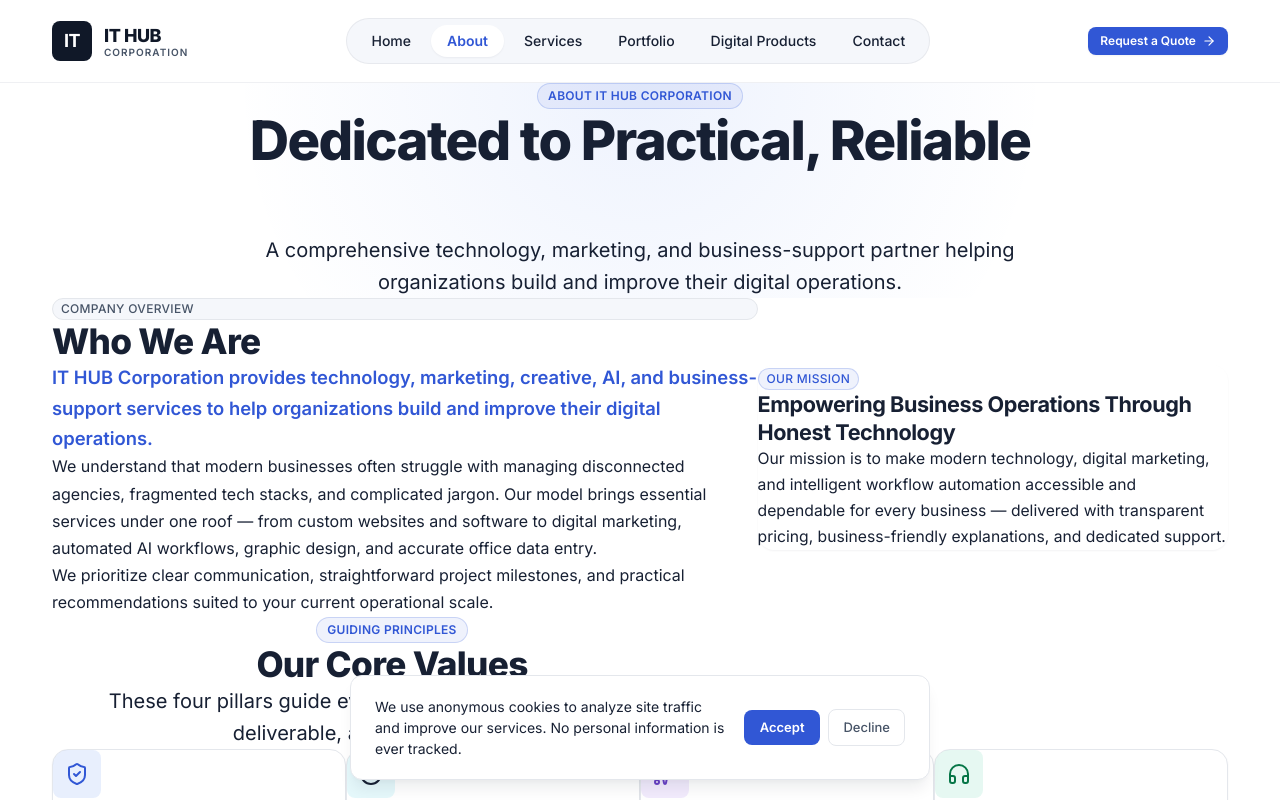
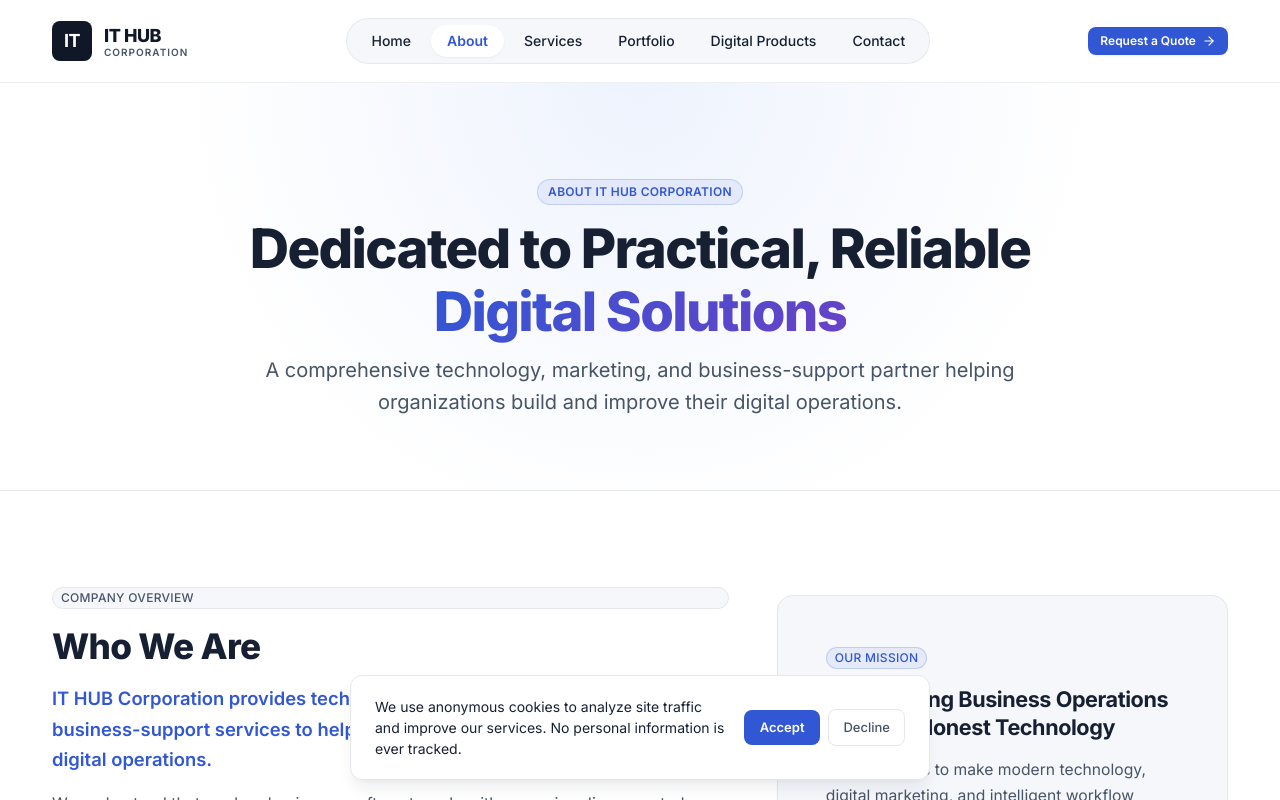
Before and after one commit to ithubcorporation0-beep/izba-marketing-b, a Next.js app: page /about in a window 1280 px wide. Shown: the top 800 px of the page. Built offline with nearby package versions, Linux system fonts and the light colour scheme; no server answers.

Commit message:
fix: hero container padding, alignment and spacing

```diff
--- a/src/components/sections/CTA.tsx
+++ b/src/components/sections/CTA.tsx
@@ -1,12 +1,13 @@
 import React from 'react';
 import { ArrowRight, ShieldCheck, Sparkles } from 'lucide-react';
 import { Button } from '@/components/ui/Button';
+import { Container } from '@/components/ui/Container';
 import styles from './CTA.module.css';
 
 export const CTASection: React.FC = () => {
   return (
     <section className={styles.section} aria-labelledby="cta-heading">
-      <div className="container">
+      <Container>
         <div className={styles.ctaBox}>
           <div className={styles.glow} aria-hidden="true" />
           <div className={styles.content}>
@@ -44,7 +45,7 @@ export const CTASection: React.FC = () => {
             </div>
           </div>
         </div>
-      </div>
+      </Container>
     </section>
   );
 };
--- a/src/components/sections/CategoriesSection.tsx
+++ b/src/components/sections/CategoriesSection.tsx
@@ -16,6 +16,7 @@ import {
 import { categories } from '@/content/categories';
 import { Badge } from '@/components/ui/Badge';
 import { Card } from '@/components/ui/Card';
+import { Container } from '@/components/ui/Container';
 import styles from './CategoriesSection.module.css';
 
 const iconMap: Record<string, React.ReactNode> = {
@@ -33,7 +34,7 @@ const iconMap: Record<string, React.ReactNode> = {
 export const CategoriesSection: React.FC = () => {
   return (
     <section className={styles.section} aria-labelledby="categories-heading">
-      <div className="container">
+      <Container>
         <div className={styles.header}>
           <Badge variant="blue" size="md">
             Core Service Disciplines
@@ -73,7 +74,7 @@ export const CategoriesSection: React.FC = () => {
             );
           })}
         </div>
-      </div>
+      </Container>
     </section>
   );
 };
--- a/src/components/sections/FAQ.tsx
+++ b/src/components/sections/FAQ.tsx
@@ -4,6 +4,7 @@ import React, { useState } from 'react';
 import { ChevronDown } from 'lucide-react';
 import { faqs } from '@/content/faqs';
 import { Badge } from '@/components/ui/Badge';
+import { Container } from '@/components/ui/Container';
 import styles from './FAQ.module.css';
 
 export const FAQSection: React.FC = () => {
@@ -15,7 +16,7 @@ export const FAQSection: React.FC = () => {
 
   return (
     <section className={styles.section} aria-labelledby="faq-heading">
-      <div className={`container ${styles.container}`}>
+      <Container size="narrow">
         <div className={styles.header}>
           <Badge variant="blue" size="md">
             Common Inquiries
@@ -84,7 +85,7 @@ export const FAQSection: React.FC = () => {
             );
           })}
         </div>
-      </div>
+      </Container>
     </section>
   );
 };
--- a/src/components/sections/FeaturedServicesSection.tsx
+++ b/src/components/sections/FeaturedServicesSection.tsx
@@ -4,6 +4,7 @@ import { ArrowRight, Star, Sparkles } from 'lucide-react';
 import { featuredServices } from '@/content/featured';
 import { Badge } from '@/components/ui/Badge';
 import { Card } from '@/components/ui/Card';
+import { Container } from '@/components/ui/Container';
 import styles from './FeaturedServicesSection.module.css';
 
 export const FeaturedServicesSection: React.FC = () => {
@@ -12,7 +13,7 @@ export const FeaturedServicesSection: React.FC = () => {
       className={styles.section}
       aria-labelledby="featured-services-heading"
     >
-      <div className="container">
+      <Container>
         <div className={styles.header}>
           <Badge variant="cyan" size="md">
             Highlighted Offerings
@@ -65,7 +66,7 @@ export const FeaturedServicesSection: React.FC = () => {
             );
           })}
         </div>
-      </div>
+      </Container>
     </section>
   );
 };
--- a/src/components/sections/Hero.module.css
+++ b/src/components/sections/Hero.module.css
@@ -23,79 +23,100 @@
   z-index: 1;
   display: grid;
   grid-template-columns: 1fr;
-  gap: var(--space-3xl);
+  gap: 2.5rem;
   align-items: center;
+  width: 100%;
 }
 
 @media (min-width: 1024px) {
   .heroContainer {
     grid-template-columns: 1.15fr 0.85fr;
+    gap: 3.5rem;
   }
 }
 
 .heroContent {
   display: flex;
   flex-direction: column;
-  gap: var(--space-lg);
+  align-items: flex-start;
+  gap: 1.5rem;
+  min-width: 0;
+  width: 100%;
 }
 
 .badgeWrapper {
-  margin-bottom: var(--space-2xs);
+  margin-bottom: 0.25rem;
 }
 
 .heroTitle {
-  font-size: clamp(2.2rem, 4.5vw, 3.6rem);
+  font-size: clamp(2.2rem, 4.2vw, 3.5rem);
   font-weight: 800;
   line-height: 1.15;
   letter-spacing: -0.03em;
-  color: var(--color-text-main);
+  color: var(--color-navy);
+  text-align: left;
+  text-indent: 0;
+  margin: 0;
+  padding: 0;
+  max-width: 640px;
+  text-wrap: balance;
 }
 
 .gradientText {
   background: var(--gradient-text-accent);
   -webkit-background-clip: text;
   -webkit-text-fill-color: transparent;
+  display: inline;
 }
 
 .heroSubtitle {
-  font-size: clamp(1.05rem, 1.8vw, 1.25rem);
+  font-size: clamp(1.05rem, 1.6vw, 1.2rem);
   line-height: 1.6;
-  color: var(--color-text-muted);
-  max-width: 620px;
+  color: var(--color-muted);
+  max-width: 560px;
+  text-align: left;
+  margin: 0;
 }
 
 .ctaGroup {
   display: flex;
+  flex-direction: row;
   flex-wrap: wrap;
-  gap: var(--space-md);
-  margin-top: var(--space-sm);
+  align-items: center;
+  gap: 14px;
+  margin-top: 0.5rem;
 }
 
 .trustSignals {
   display: flex;
+  flex-direction: row;
   flex-wrap: wrap;
-  gap: var(--space-md) var(--space-xl);
-  margin-top: var(--space-sm);
-  padding-top: var(--space-md);
-  border-top: 1px solid var(--color-border-subtle);
+  align-items: center;
+  gap: 12px 24px;
+  margin-top: 0.5rem;
+  padding-top: 1.25rem;
+  border-top: 1px solid var(--color-border);
+  width: 100%;
+  max-width: 640px;
 }
 
 .trustItem {
-  display: flex;
+  display: inline-flex;
   align-items: center;
-  gap: 0.5rem;
+  gap: 8px;
   font-size: 0.88rem;
-  color: var(--color-text-muted);
+  color: var(--color-text-main);
 }
 
 .trustIcon {
-  color: var(--color-accent-cyan);
+  color: var(--color-primary-blue);
   flex-shrink: 0;
 }
 
 .trustText {
   font-weight: 500;
   color: var(--color-text-main);
+  line-height: 1.4;
 }
 
 /* Abstract CSS/SVG Geometric Visual */
@@ -104,6 +125,14 @@
   justify-content: center;
   align-items: center;
   width: 100%;
+  min-width: 0;
+  max-width: 100%;
+}
+
+@media (min-width: 1024px) {
+  .visualWrapper {
+    justify-content: flex-end;
+  }
 }
 
 .abstractGraphic {
@@ -114,16 +143,17 @@
   border-radius: var(--radius-xl);
   background: radial-gradient(
     circle at 50% 50%,
-    rgba(37, 99, 235, 0.08) 0%,
-    rgba(15, 23, 42, 0.02) 70%
+    rgba(49, 87, 213, 0.08) 0%,
+    rgba(16, 24, 40, 0.02) 70%
   );
-  border: 1px solid var(--color-border-subtle);
-  box-shadow: 0 20px 40px -15px rgba(0, 0, 0, 0.07);
+  border: 1px solid var(--color-border);
+  box-shadow: var(--shadow-lg);
   display: flex;
   align-items: center;
   justify-content: center;
   overflow: hidden;
 }
+
 
 .graphicGlow {
   position: absolute;
--- a/src/components/sections/Hero.tsx
+++ b/src/components/sections/Hero.tsx
@@ -3,13 +3,14 @@ import { ArrowRight, CheckCircle2 } from 'lucide-react';
 import { heroContent, trustPoints } from '@/content/featured';
 import { Button } from '@/components/ui/Button';
 import { Badge } from '@/components/ui/Badge';
+import { Container } from '@/components/ui/Container';
 import styles from './Hero.module.css';
 
 export const Hero: React.FC = () => {
   return (
     <section className={styles.heroSection} aria-label="Introduction">
       <div className={styles.heroGlow} aria-hidden="true" />
-      <div className={`container ${styles.heroContainer}`}>
+      <Container className={styles.heroContainer}>
         <div className={styles.heroContent}>
           <div className={styles.badgeWrapper}>
             <Badge variant="cyan" size="md" dot>
@@ -274,7 +275,7 @@ export const Hero: React.FC = () => {
             </div>
           </div>
         </div>
-      </div>
+      </Container>
     </section>
   );
 };
--- a/src/components/sections/PortfolioPreview.tsx
+++ b/src/components/sections/PortfolioPreview.tsx
@@ -5,6 +5,7 @@ import { projects } from '@/content/projects';
 import { Badge } from '@/components/ui/Badge';
 import { Button } from '@/components/ui/Button';
 import { Card } from '@/components/ui/Card';
+import { Container } from '@/components/ui/Container';
 import styles from './PortfolioPreview.module.css';
 
 export const PortfolioPreview: React.FC = () => {
@@ -15,7 +16,7 @@ export const PortfolioPreview: React.FC = () => {
       className={styles.section}
       aria-labelledby="portfolio-preview-heading"
     >
-      <div className="container">
+      <Container>
         <div className={styles.header}>
           <Badge variant="blue" size="md">
             Verified Work
@@ -77,7 +78,7 @@ export const PortfolioPreview: React.FC = () => {
             ))}
           </div>
         )}
-      </div>
+      </Container>
     </section>
   );
 };
--- a/src/components/sections/Process.tsx
+++ b/src/components/sections/Process.tsx
@@ -2,12 +2,13 @@ import React from 'react';
 import { processSteps } from '@/content/featured';
 import { Card } from '@/components/ui/Card';
 import { Badge } from '@/components/ui/Badge';
+import { Container } from '@/components/ui/Container';
 import styles from './Process.module.css';
 
 export const Process: React.FC = () => {
   return (
     <section className={styles.section} aria-labelledby="process-heading">
-      <div className="container">
+      <Container>
         <div className={styles.sectionHeader}>
           <Badge variant="blue" size="md">
             Our Working Process
@@ -30,7 +31,7 @@ export const Process: React.FC = () => {
             </Card>
           ))}
         </div>
-      </div>
+      </Container>
     </section>
   );
 };
--- a/src/components/sections/Testimonials.tsx
+++ b/src/components/sections/Testimonials.tsx
@@ -3,6 +3,7 @@ import { Star, Quote } from 'lucide-react';
 import { testimonials } from '@/content/testimonials';
 import { Card } from '@/components/ui/Card';
 import { Badge } from '@/components/ui/Badge';
+import { Container } from '@/components/ui/Container';
 import styles from './Testimonials.module.css';
 
 export const TestimonialsSection: React.FC = () => {
@@ -13,7 +14,7 @@ export const TestimonialsSection: React.FC = () => {
 
   return (
     <section className={styles.section}>
-      <div className="container">
+      <Container>
         <div className={styles.header}>
           <Badge variant="cyan" size="md">
             Client Feedback
@@ -71,7 +72,7 @@ export const TestimonialsSection: React.FC = () => {
             );
           })}
         </div>
-      </div>
+      </Container>
     </section>
   );
 };
--- a/src/styles/globals.css
+++ b/src/styles/globals.css
@@ -63,6 +63,31 @@ body {
   flex-direction: column;
   background-color: var(--color-white);
   color: var(--color-text-main);
+  overflow-x: hidden;
+}
+
+/* Global Container Utility (Consistent 16px mobile, 24px tablet, 32px desktop) */
+.container {
+  width: 100%;
+  margin-left: auto;
+  margin-right: auto;
+  padding-left: 1rem;
+  padding-right: 1rem;
+  max-width: var(--container-max);
+}
+
+@media (min-width: 640px) {
+  .container {
+    padding-left: 1.5rem;
+    padding-right: 1.5rem;
+  }
+}
+
+@media (min-width: 1024px) {
+  .container {
+    padding-left: 2rem;
+    padding-right: 2rem;
+  }
 }
 
 /* Motion Preferences */
--- a/src/styles/tokens.css
+++ b/src/styles/tokens.css
@@ -50,7 +50,51 @@
   --container-max: 1240px;
   --container-narrow: 840px;
 
+  /* Spacing Aliases (--space-*) */
+  --space-2xs: 0.25rem;
+  --space-xs: 0.5rem;
+  --space-sm: 0.75rem;
+  --space-md: 1rem;
+  --space-lg: 1.5rem;
+  --space-xl: 2rem;
+  --space-2xl: 3rem;
+  --space-3xl: 4.5rem;
+  --space-4xl: 6rem;
+
+  /* Semantic Color & Surface Tokens */
+  --color-text-muted: var(--color-muted);
+  --color-text-subtle: #667085;
+  --color-text-inverse: var(--color-white);
+  --color-border-subtle: var(--color-border);
+  --color-border-medium: var(--color-border-dark);
+  --color-border-strong: #98a2b3;
+  --color-surface-card: var(--color-white);
+  --color-surface-sunken: var(--color-soft-bg);
+  --color-surface-elevated: var(--color-white);
+  --color-bg-surface: var(--color-white);
+  --color-accent-cyan: #06b6d4;
+  --color-accent-emerald: #10b981;
+
+  /* Gradients */
+  --gradient-hero: radial-gradient(
+    circle at 50% 50%,
+    rgba(49, 87, 213, 0.12) 0%,
+    rgba(105, 65, 198, 0.08) 50%,
+    transparent 70%
+  );
+  --gradient-text-accent: linear-gradient(
+    135deg,
+    var(--color-primary-blue) 0%,
+    var(--color-accent-violet) 100%
+  );
+  --gradient-brand: linear-gradient(
+    135deg,
+    var(--color-primary-blue) 0%,
+    var(--color-accent-violet) 100%
+  );
+
   /* Transitions */
   --transition-fast: 150ms cubic-bezier(0.4, 0, 0.2, 1);
   --transition-normal: 250ms cubic-bezier(0.4, 0, 0.2, 1);
+  --transition-base: var(--transition-normal);
 }
```
